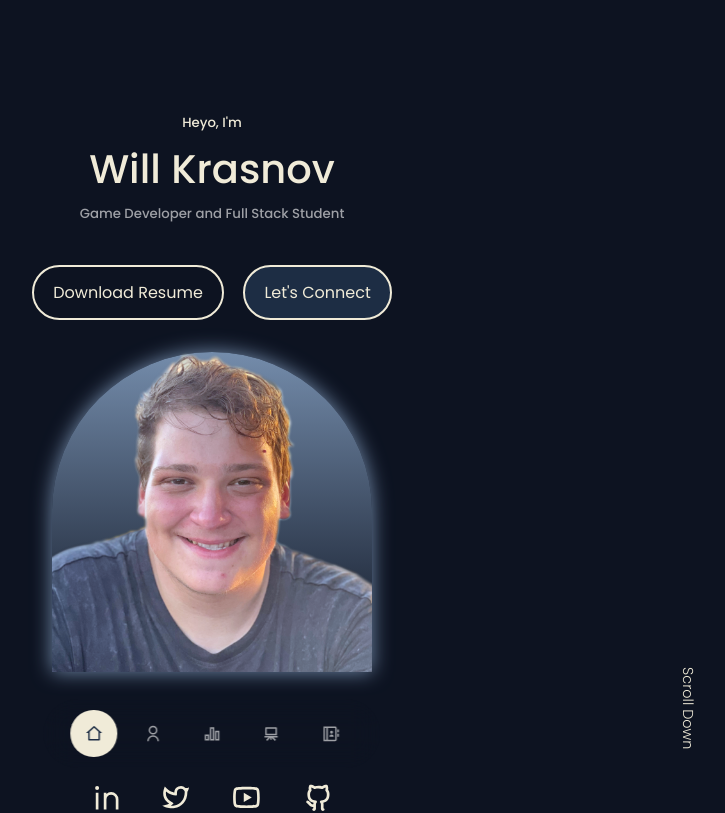
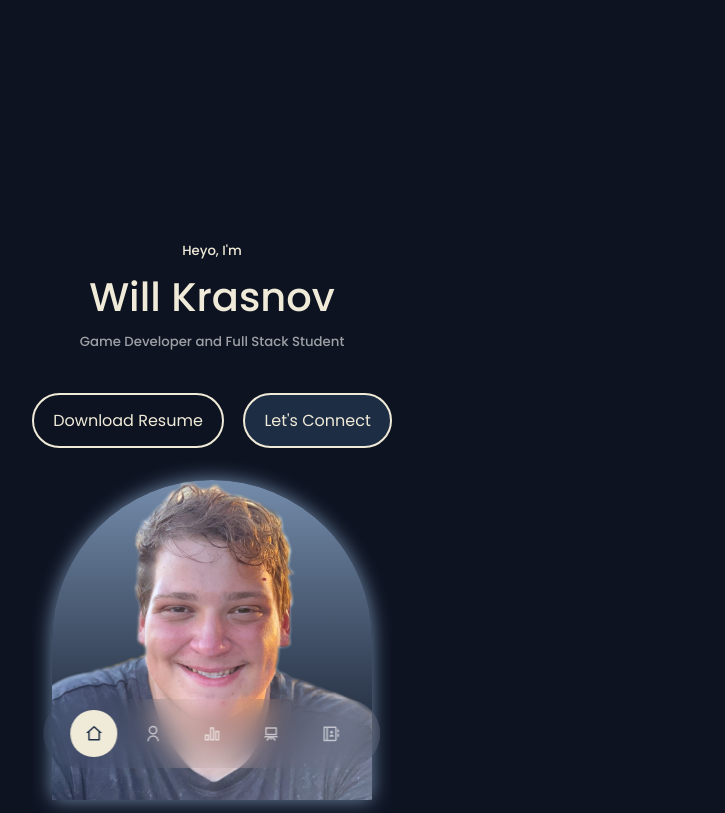
Before and after one commit to willkoman/portfolio, a React (Create React App) app: page / in a window 1280 px wide. Shown: the top 813 px of the page, without its empty margins (428-1153 px from the left). Built offline with nearby package versions, Linux system fonts and the light colour scheme.

Commit message:
fix: add missing href

```diff
--- a/src/components/header/Header.jsx
+++ b/src/components/header/Header.jsx
@@ -7,6 +7,7 @@ import HeaderSocials from "./HeaderSocials";
 const Header = () => {
     return (
     <header>
+        <section className="header">
         <div className="container header__container">
             <h5>Heyo, I'm</h5>
             <h1>Will Krasnov</h1>
@@ -19,6 +20,7 @@ const Header = () => {
         <HeaderSocials/>
         <a href="#contact" className="scroll__down">Scroll Down</a>
         </div>
+        </section>
     </header>
     )
 }
--- a/src/components/nav/Nav.jsx
+++ b/src/components/nav/Nav.jsx
@@ -11,7 +11,7 @@ const Nav = () => {
     const [activeNav, setActiveNav] = useState('#');
     return (
         <nav>
-            <a href="#" onClick={()=>setActiveNav('#')} className={activeNav === '#' ? 'active': ''}><RiHome2Line/></a>
+            <a href="#header" onClick={()=>setActiveNav('#')} className={activeNav === '#' ? 'active': ''}><RiHome2Line/></a>
             <a href="#about" onClick={()=>setActiveNav('#about')} className={activeNav === '#about' ? 'active': ''} ><RiUserLine/></a>
             <a href="#experience" onClick={()=>setActiveNav('#experience')} className={activeNav === '#experience' ? 'active': ''}><RiBarChart2Line/></a>
             <a href="#portfolio" onClick={()=>setActiveNav('#portfolio')} className={activeNav === '#portfolio' ? 'active': ''} ><RiArtboardLine/></a>
```
